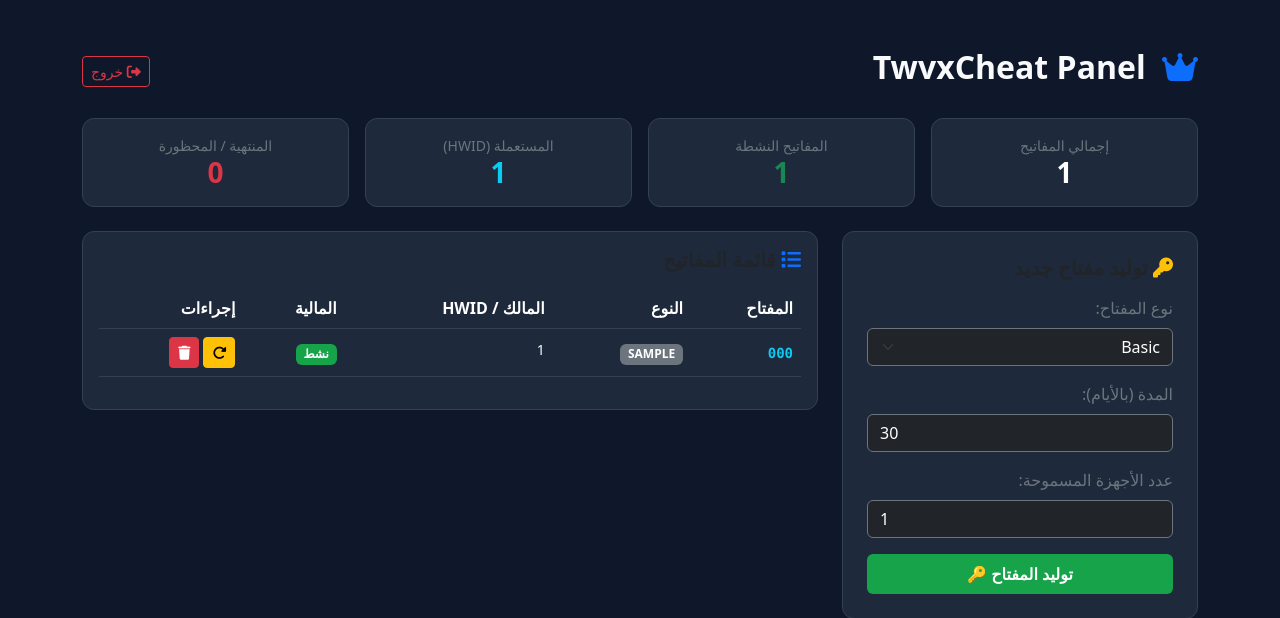
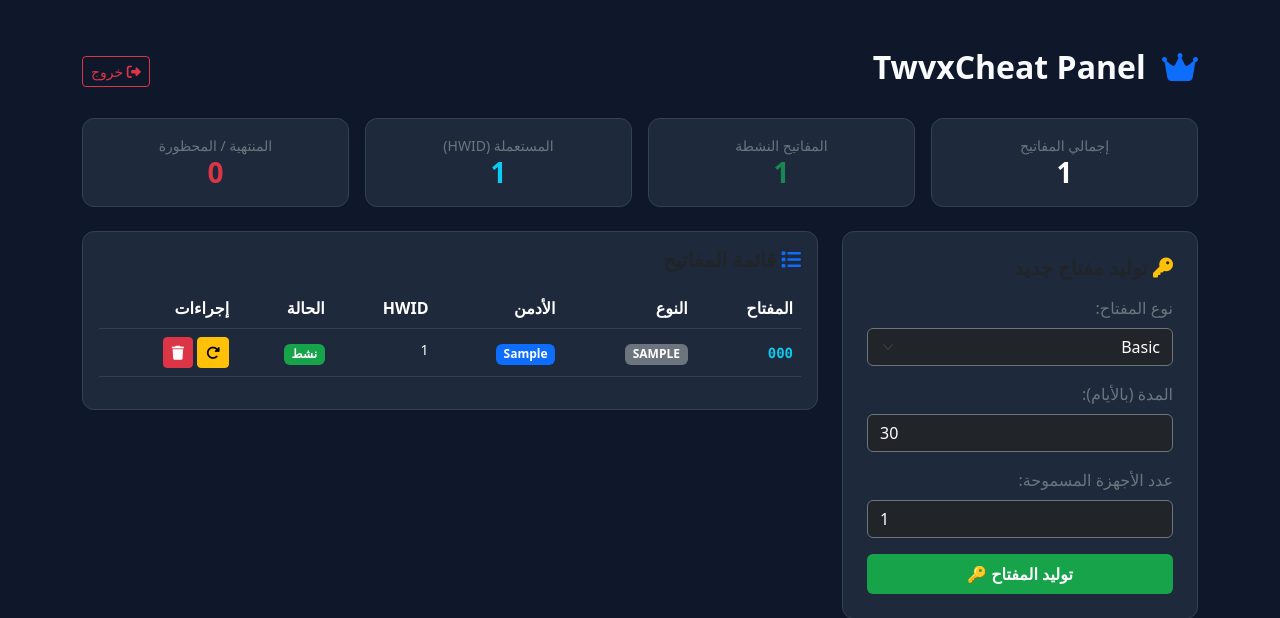
Before and after one commit to TwvxCheat/twvxcheat, a Flask app: page /keys in a window 1280 px wide. Shown: the top 618 px of the page. Run offline with Flask 3, Linux system fonts and the light colour scheme; the visitor is signed in with stand-in values (Sample User, id 1); tables that the repository leaves empty hold one stand-in row (values such as "Sample post").

Commit message:
Update dashboard.html

```diff
--- a/templates/dashboard.html
+++ b/templates/dashboard.html
@@ -95,6 +95,7 @@
                                 <option value="basic">Basic</option>
                                 <option value="vip">VIP</option>
                                 <option value="premium">Premium</option>
+                                <option value="admin">ADMIN</option>
                             </select>
                         </div>
                         <div class="mb-3">
@@ -120,8 +121,9 @@
                                 <tr class="text-secondary">
                                     <th>المفتاح</th>
                                     <th>النوع</th>
-                                    <th>المالك / HWID</th>
-                                    <th>المالية</th>
+                                    <th>الأدمن</th>
+                                    <th>HWID</th>
+                                    <th>الحالة</th>
                                     <th>إجراءات</th>
                                 </tr>
                             </thead>
@@ -130,6 +132,7 @@
                                 <tr>
                                     <td><code class="text-info fw-bold">{{ key.key_code }}</code></td>
                                     <td><span class="badge bg-secondary">{{ key.key_type|upper }}</span></td>
+                                    <td><span class="badge bg-primary">{{ key.created_by or 'TwvxCheat' }}</span></td>
                                     <td>
                                         {% if key.hwid %}
                                             <small class="text-truncate d-inline-block" style="max-width: 120px;" title="{{ key.hwid }}">{{ key.hwid }}</small>
@@ -159,7 +162,7 @@
                                 </tr>
                                 {% else %}
                                 <tr>
-                                    <td colspan="5" class="text-center text-muted py-4">لا توجد مفاتيح مضافة حتى الآن</td>
+                                    <td colspan="6" class="text-center text-muted py-4">لا توجد مفاتيح مضافة حتى الآن</td>
                                 </tr>
                                 {% endfor %}
                             </tbody>
@@ -170,6 +173,6 @@
         </div>
     </div>
 
-    <script https://cdn.jsdelivr.net/npm/bootstrap@5.3.0/dist/js/bootstrap.bundle.min.js"></script>
+    <script src="https://cdn.jsdelivr.net/npm/bootstrap@5.3.0/dist/js/bootstrap.bundle.min.js"></script>
 </body>
 </html>
```
